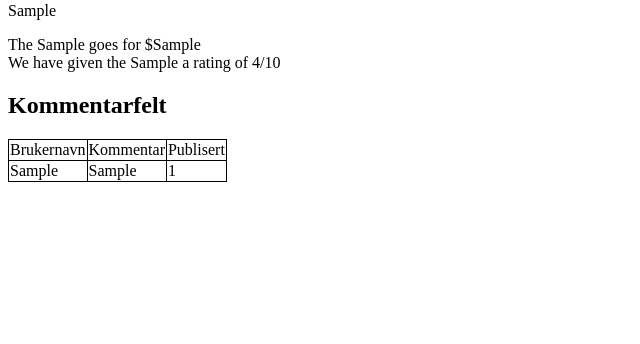
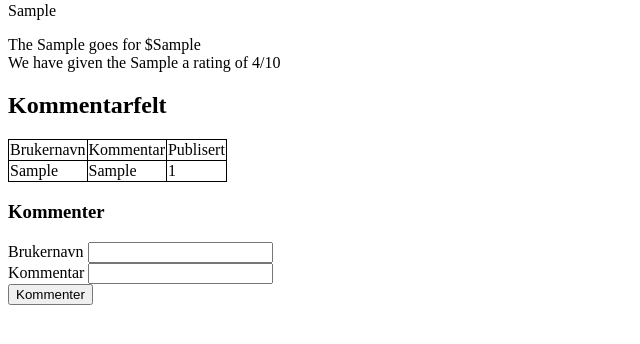
Before and after one commit to thora-storm-it1/gruppe13, a PHP site: page /vare.php?vare_id=1 in a window 1280 px wide. Shown: the part 248-592 px from the top of the page, without its empty margins (0-640 px from the left). Run offline with PHP 8.4, Linux system fonts and the light colour scheme; tables that the repository leaves empty or names only in its code hold one stand-in row (values such as "Sample post").

Commit message:
Fungerende kommentering

```diff
--- a/vare.php
+++ b/vare.php
@@ -1,8 +1,16 @@
 <html>
+
+<style>
+	table{border-collapse:collapse;}
+	td {border:1px solid}
+
+</style>
 
 <body>
 
 <?php
+
+
 
 	if(isset($_GET["vare_id"])){
 		$vare_id = $_GET["vare_id"];
@@ -25,6 +33,7 @@
 
 	$kobling->set_charset("utf8");
 
+
 	$sql="SELECT * FROM kategori JOIN vare ON vare.kategori_id=kategori.kategori_id WHERE vare_id=$vare_id";
 	$resultat = $kobling->query($sql);
 
@@ -36,6 +45,9 @@
 			$pris = $rad["pris"];
 			$bildeurl = $rad["bildeurl"];
 			$beskrivelse = $rad["beskrivelse"];
+
+
+			/* Sidekode */
 
 			echo "
 					<h1> $varenavn </h1> <br>
@@ -54,13 +66,15 @@
 <h2> Kommentarfelt </h2>
 
 	<?php
+
+
 		$sql = "SELECT * FROM kommentar JOIN bruker ON bruker.bruker_id=kommentar.bruker_id JOIN vare ON vare.vare_id=kommentar.vare_id WHERE kommentar.vare_id=$vare_id";
 
-	$resultat = $kobling->query($sql);
+		$resultat1 = $kobling->query($sql);
 
 		echo "<table> <tr> <td> Brukernavn </td> <td> Kommentar </td> <td> Publisert </td> </tr>";
 
-	while($rad = $resultat->fetch_assoc()){
+		while($rad = $resultat1->fetch_assoc()){
 
 			$brukernavn = $rad["brukernavn"];
 			$kommentartekst = $rad["kommentartekst"];
@@ -78,8 +92,63 @@
 
 
 
+	?>
+
+<h3> Kommenter </h3>
+
+	<form method="POST">
+		Brukernavn
+		<input type="text" name="brukernavn"> <br>
+		Kommentar
+		<input type="text" name="kommentartekst"> <br>
+
+		<input type="submit" name="leggtil" value="Kommenter">
+
+
+
+	<?php
+
+		if(isset($_POST["kommentartekst"])){
+			$kobling->set_charset("utf8");
+			$brukernavn = $_POST["brukernavn"];
+			$kommentartekst = $_POST["kommentartekst"];
+
+			if($brukernavn == ""){
+				$brukernavn = "Anonym";
+			}
+
+			if($kommentartekst != ""){
+
+				$sql_1 = "INSERT INTO bruker (brukernavn) VALUES ('$brukernavn')";
+				$sql_2 = "SELECT bruker_id FROM bruker WHERE bruker.brukernavn='$brukernavn'";
+
+				$kobling->query($sql_1);
+
+				$resultat2 = $kobling->query($sql_2);
+
+
+
+
+			$rad1 = $resultat2->fetch_assoc();
+
+			$bruker_id = $rad1["bruker_id"];
+
+			$sql_3 = "INSERT INTO kommentar (kommentartekst, kommentar.vare_id, kommentar.bruker_id) VALUES ('$kommentartekst', '$vare_id', '$bruker_id')";
+
+
+			if($kobling->query($sql_3)) {
+			header("Refresh:0");
+			}
+
+
+			}
+		}
 
 	?>
+
+
+	</form>
+
 
 
 </body>
@@ -89,10 +158,6 @@
 	<meta charset="UTF-8">
 </head>
 
-<style>
-	table{border-collapse:collapse;}
-	td {border:1px solid}
 
-</style>
 
 </html>
```
Lines whose indentation alone changed are shown as unchanged.
